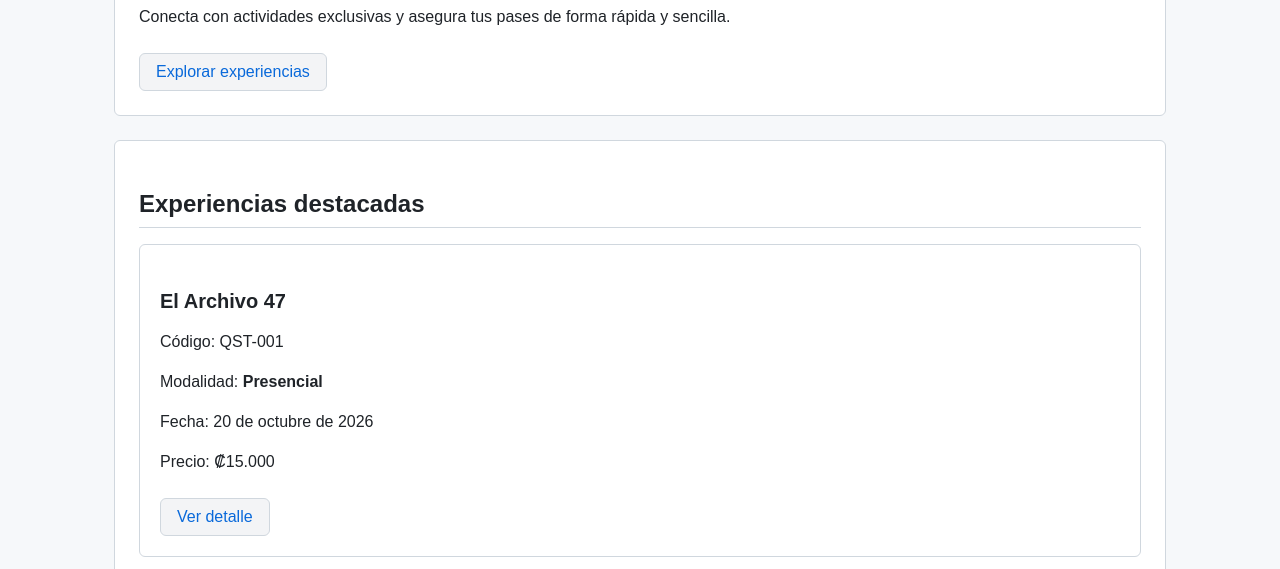
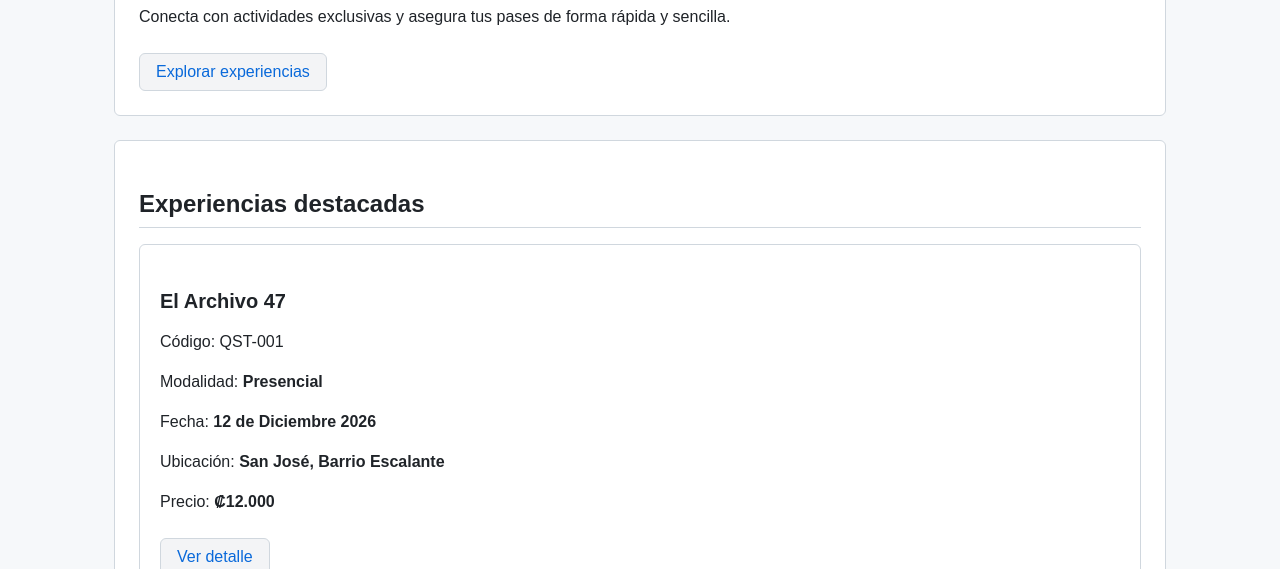
Before and after one commit to aminrojasch/primer-avance-programacion-web, a plain HTML site: page index.html in a window 1280 px wide. Shown: the part 231-800 px from the top of the page. Drawn offline with Linux system fonts and the light colour scheme.

Commit message:
se actualiza el detalle QST-001

```diff
--- a/index.html
+++ b/index.html
@@ -36,8 +36,9 @@
                 <h3>El Archivo 47</h3>
                 <p>Código: QST-001</p>
                 <p>Modalidad: <strong>Presencial</strong></p>
-                <p>Fecha: <time datetime="2026-10-20">20 de octubre de 2026</time></p>
-                <p>Precio: ₡15.000</p>
+                <p>Fecha: <strong>12 de Diciembre 2026</strong></p>
+                <p>Ubicación: <strong>San José, Barrio Escalante</strong></p>
+                <p>Precio: <strong>₡12.000</strong></p>
                 <a href="detalle.html">Ver detalle</a>
             </article>
 
```
Also changed, not shown: detalle.html (+1 -2 lines).
